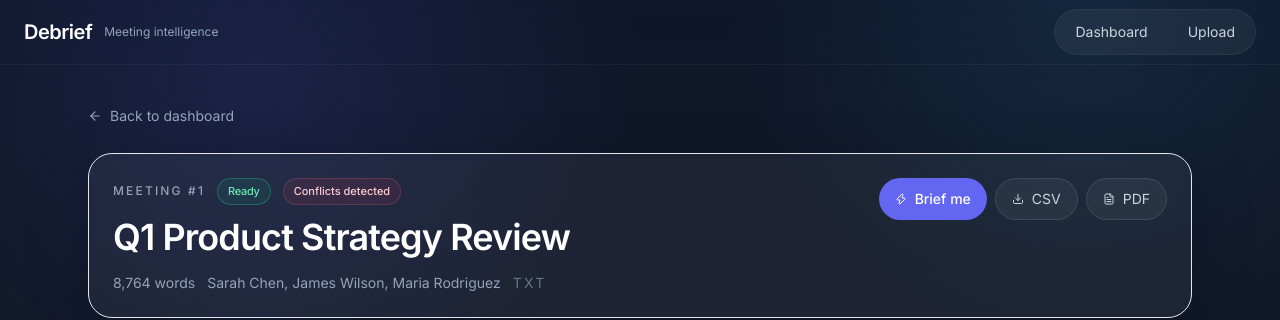
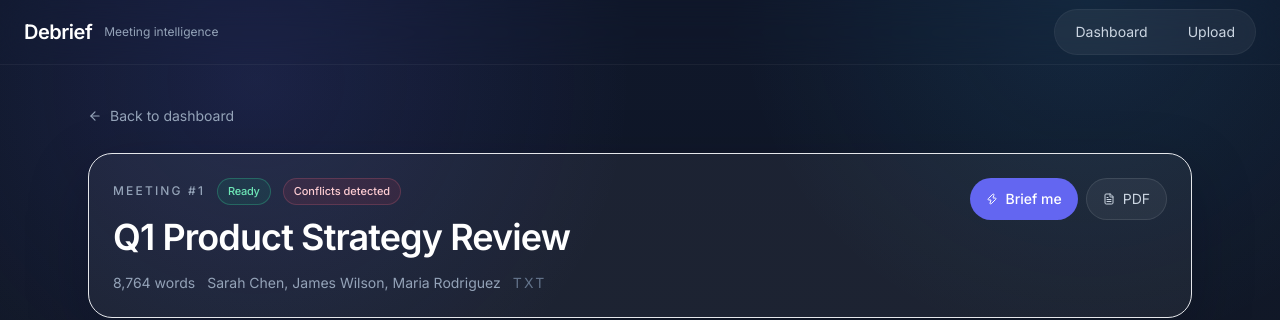
Before and after one commit to JiyaroJoseph/meeting-intelligence-hub, a React (Vite) app in the folder frontend2/: page /mission/1 in a window 1280 px wide. Shown: the top 320 px of the page. Built offline with nearby package versions, Linux system fonts and the light colour scheme; no server answers.

Commit message:
removed csv option

```diff
--- a/frontend2/src/pages/MeetingDetail.jsx
+++ b/frontend2/src/pages/MeetingDetail.jsx
@@ -4,7 +4,7 @@ import { getMeeting, getBrief, getConflicts, exportCSV, exportPDF, reanalyzeMeet
 import { StatusBadge, PriorityBadge, SectionHeader, Spinner, Skeleton } from '../components/UI'
 import ChatPanel from '../components/ChatPanel'
 import BriefCard from '../components/BriefCard'
-import { ArrowLeft, Download, FileText, Zap, AlertTriangle, Clock3, RefreshCw } from 'lucide-react'
+import { ArrowLeft, FileText, Zap, AlertTriangle, Clock3, RefreshCw } from 'lucide-react'
 
 export default function MeetingDetail() {
   const { id } = useParams()
@@ -153,9 +153,6 @@ export default function MeetingDetail() {
           <div className="flex flex-wrap gap-2 shrink-0">
             <button onClick={handleBrief} className="inline-flex items-center gap-2 rounded-full bg-indigo-500 px-4 py-2.5 text-sm font-medium text-white transition-all hover:-translate-y-0.5 hover:bg-indigo-400">
               <Zap size={12} /> Brief me
-            </button>
-            <button onClick={() => exportCSV(id)} className="inline-flex items-center gap-2 rounded-full border border-white/10 bg-white/5 px-4 py-2.5 text-sm text-slate-300 transition-colors hover:border-indigo-400/25 hover:text-white">
-              <Download size={12} /> CSV
             </button>
             <button onClick={() => exportPDF(id)} className="inline-flex items-center gap-2 rounded-full border border-white/10 bg-white/5 px-4 py-2.5 text-sm text-slate-300 transition-colors hover:border-indigo-400/25 hover:text-white">
               <FileText size={12} /> PDF
```
